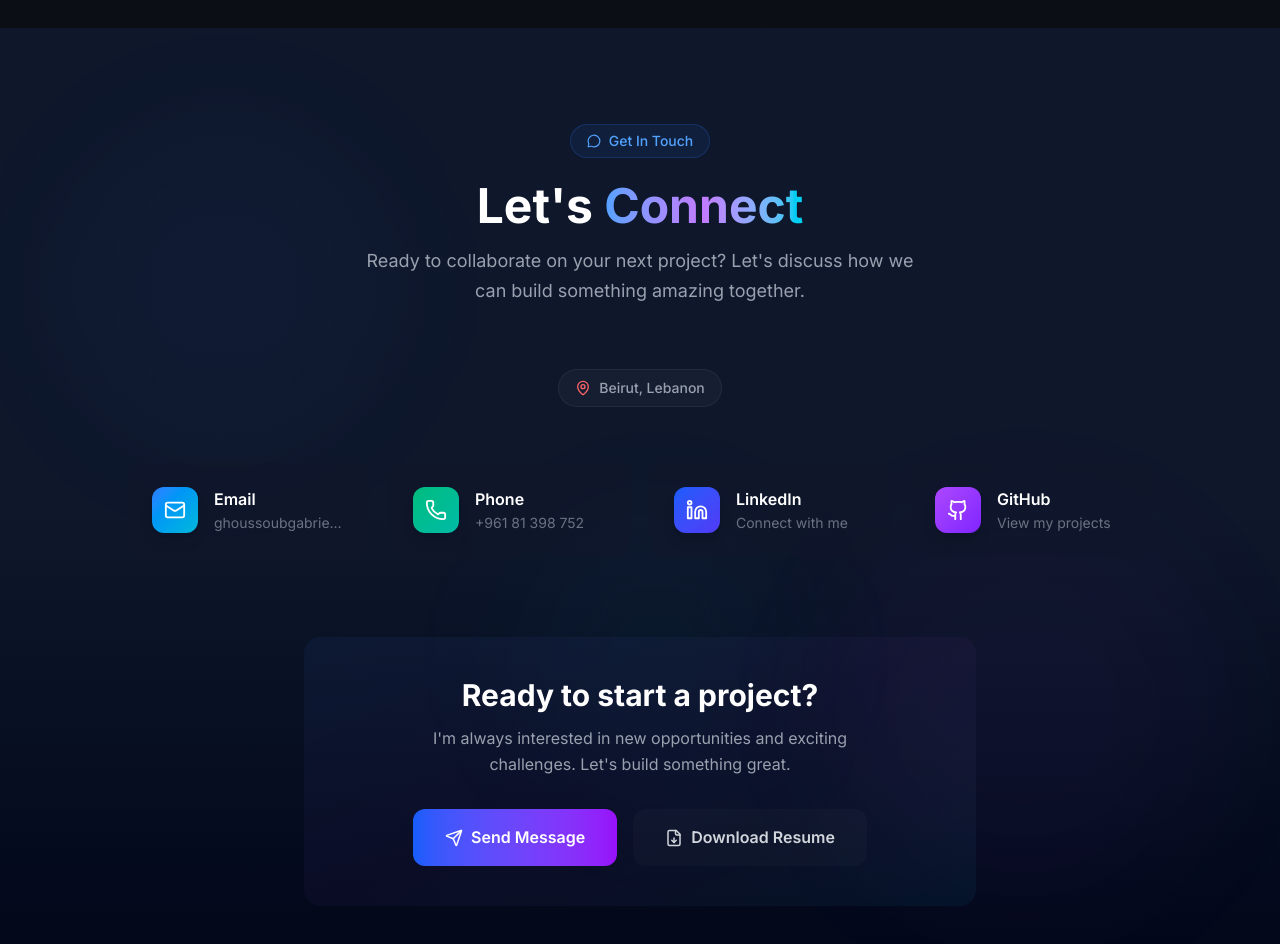
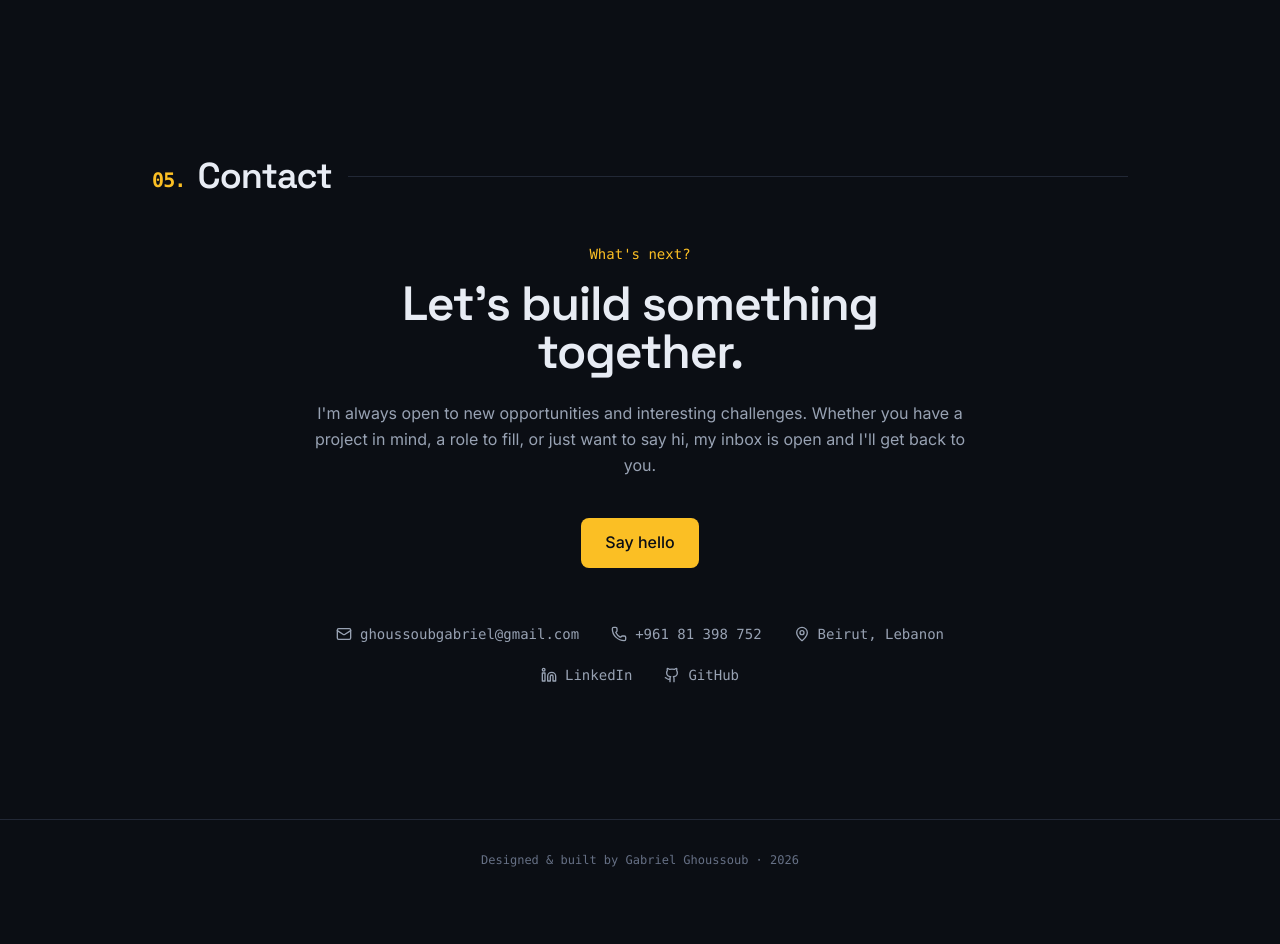
Before and after one commit to GabrielGhsoub/gabriel-portfolio, a React (Vite) app: page / in a window 1280 px wide. Shown: the part 5460-6404 px from the top of the page. After the commit the page ends 6360 px from the top, so only its background shows below. Built offline with nearby package versions, Linux system fonts and the light colour scheme.

Commit message:
feat: revamp contact into focused cta and move footer to page level

```diff
--- a/src/components/portfolio/Contact.tsx
+++ b/src/components/portfolio/Contact.tsx
@@ -1,332 +1,164 @@
-import { useRef, useState } from 'react';
-import { motion, useMotionValue, useSpring, useTransform } from 'framer-motion';
-import { useInView } from 'react-intersection-observer';
-import {
-  Mail,
-  Phone,
-  MapPin,
-  Linkedin,
-  Github,
-  Send,
-  MessageCircle,
-  FileDown,
-  ExternalLink,
-} from 'lucide-react';
+import { motion } from 'framer-motion';
+import { Mail, Phone, MapPin, Linkedin, Github } from 'lucide-react';
 import { personalInfo } from '../../data/portfolio';
+
+const ease = [0.21, 0.47, 0.32, 0.98] as [number, number, number, number];
+
+const containerVariants = {
+  hidden: {},
+  visible: {
+    transition: {
+      staggerChildren: 0.08,
+    },
+  },
+};
+
+const itemVariants = {
+  hidden: { opacity: 0, y: 24 },
+  visible: {
+    opacity: 1,
+    y: 0,
+    transition: { duration: 0.6, ease },
+  },
+};
 
 const contactMethods = [
   {
     icon: Mail,
-    label: 'Email',
-    value: personalInfo.email,
+    label: personalInfo.email,
     href: `mailto:${personalInfo.email}`,
-    color: 'from-blue-500 to-cyan-500',
-    hoverGlow: 'rgba(59, 130, 246, 0.15)',
+    ariaLabel: `Email ${personalInfo.name} at ${personalInfo.email}`,
+    external: false,
   },
   {
     icon: Phone,
-    label: 'Phone',
-    value: personalInfo.phone,
-    href: `tel:${personalInfo.phone}`,
-    color: 'from-emerald-500 to-teal-500',
-    hoverGlow: 'rgba(16, 185, 129, 0.15)',
+    label: personalInfo.phone,
+    href: `tel:${personalInfo.phone.replace(/\s/g, '')}`,
+    ariaLabel: `Call ${personalInfo.name} at ${personalInfo.phone}`,
+    external: false,
+  },
+  {
+    icon: MapPin,
+    label: personalInfo.location,
+    href: null,
+    ariaLabel: null,
+    external: false,
   },
   {
     icon: Linkedin,
     label: 'LinkedIn',
-    value: 'Connect with me',
     href: `https://${personalInfo.linkedin}`,
-    color: 'from-blue-600 to-indigo-600',
-    hoverGlow: 'rgba(79, 70, 229, 0.15)',
+    ariaLabel: `${personalInfo.name} on LinkedIn`,
+    external: true,
   },
   {
     icon: Github,
     label: 'GitHub',
-    value: 'View my projects',
     href: `https://${personalInfo.github}`,
-    color: 'from-purple-500 to-violet-600',
-    hoverGlow: 'rgba(139, 92, 246, 0.15)',
+    ariaLabel: `${personalInfo.name} on GitHub`,
+    external: true,
   },
 ];
 
-interface ContactCardProps {
-  method: (typeof contactMethods)[0];
-  index: number;
-}
+export const Contact = () => {
+  return (
+    <div>
+      <div className="py-24 md:py-32">
+        <div className="container max-w-5xl mx-auto px-6">
+          <motion.div
+            initial={{ opacity: 0, y: 24 }}
+            whileInView={{ opacity: 1, y: 0 }}
+            viewport={{ once: true, margin: '-80px' }}
+            transition={{ duration: 0.6, ease }}
+            className="mb-12 flex items-center gap-4"
+          >
+            <h2 className="font-display text-3xl md:text-4xl font-semibold tracking-tight text-ink">
+              <span className="font-mono text-lg md:text-xl text-accent mr-3 align-middle">
+                05.
+              </span>
+              Contact
+            </h2>
+            <div aria-hidden="true" className="h-px flex-1 bg-line" />
+          </motion.div>
 
-const ContactCard = ({ method, index }: ContactCardProps) => {
-  const cardRef = useRef<HTMLAnchorElement>(null);
-  const [isHovered, setIsHovered] = useState(false);
-  const [ref, inView] = useInView({
-    triggerOnce: true,
-    threshold: 0.1,
-  });
+          <motion.div
+            variants={containerVariants}
+            initial="hidden"
+            whileInView="visible"
+            viewport={{ once: true, margin: '-80px' }}
+            className="max-w-2xl mx-auto text-center"
+          >
+            <motion.p
+              variants={itemVariants}
+              className="font-mono text-sm text-accent"
+            >
+              What's next?
+            </motion.p>
 
-  // Tilt effect values
-  const mouseX = useMotionValue(0);
-  const mouseY = useMotionValue(0);
+            <motion.h3
+              variants={itemVariants}
+              className="mt-4 font-display text-4xl md:text-5xl font-semibold tracking-tight text-ink"
+            >
+              Let's build something together.
+            </motion.h3>
 
-  const rotateX = useSpring(useTransform(mouseY, [-0.5, 0.5], [8, -8]), {
-    stiffness: 300,
-    damping: 30,
-  });
-  const rotateY = useSpring(useTransform(mouseX, [-0.5, 0.5], [-8, 8]), {
-    stiffness: 300,
-    damping: 30,
-  });
+            <motion.p
+              variants={itemVariants}
+              className="mt-6 text-ink-secondary leading-relaxed"
+            >
+              I'm always open to new opportunities and interesting challenges.
+              Whether you have a project in mind, a role to fill, or just want
+              to say hi, my inbox is open and I'll get back to you.
+            </motion.p>
 
-  const handleMouseMove = (e: React.MouseEvent<HTMLAnchorElement>) => {
-    if (!cardRef.current) return;
-    const rect = cardRef.current.getBoundingClientRect();
-    const x = (e.clientX - rect.left) / rect.width - 0.5;
-    const y = (e.clientY - rect.top) / rect.height - 0.5;
-    mouseX.set(x);
-    mouseY.set(y);
-  };
+            <motion.div variants={itemVariants} className="mt-10">
+              <a
+                href={`mailto:${personalInfo.email}`}
+                className="inline-block bg-accent text-background font-medium rounded-lg px-6 py-3 hover:bg-accent-bright transition-colors"
+              >
+                Say hello
+              </a>
+            </motion.div>
 
-  const handleMouseLeave = () => {
-    mouseX.set(0);
-    mouseY.set(0);
-    setIsHovered(false);
-  };
+            <motion.ul
+              variants={itemVariants}
+              className="mt-14 flex flex-wrap items-center justify-center gap-x-8 gap-y-4"
+            >
+              {contactMethods.map((method) => {
+                const Icon = method.icon;
+                const content = (
+                  <>
+                    <Icon size={16} aria-hidden="true" className="shrink-0" />
+                    <span>{method.label}</span>
+                  </>
+                );
 
-  const cardVariants = {
-    hidden: {
-      opacity: 0,
-      y: 50,
-      scale: 0.9,
-    },
-    visible: {
-      opacity: 1,
-      y: 0,
-      scale: 1,
-      transition: {
-        duration: 0.5,
-        delay: index * 0.12,
-        type: 'spring' as const,
-        stiffness: 100,
-        damping: 15,
-      },
-    },
-  };
-
-  const IconComponent = method.icon;
-
-  return (
-    <motion.a
-      ref={(node) => {
-        ref(node);
-        (cardRef as React.MutableRefObject<HTMLAnchorElement | null>).current =
-          node;
-      }}
-      href={method.href}
-      target={method.href.startsWith('http') ? '_blank' : undefined}
-      rel={method.href.startsWith('http') ? 'noopener noreferrer' : undefined}
-      variants={cardVariants}
-      initial="hidden"
-      animate={inView ? 'visible' : 'hidden'}
-      className="relative rounded-xl p-6 cursor-pointer group block card-gradient-border card-hover-glow overflow-hidden"
-      style={{
-        transformStyle: 'preserve-3d',
-        perspective: 1000,
-        rotateX: isHovered ? rotateX : 0,
-        rotateY: isHovered ? rotateY : 0,
-        background: 'rgba(15, 23, 42, 0.6)',
-      }}
-      onMouseMove={handleMouseMove}
-      onMouseEnter={() => setIsHovered(true)}
-      onMouseLeave={handleMouseLeave}
-      whileHover={{
-        y: -8,
-        boxShadow: `0 25px 50px ${method.hoverGlow}`,
-      }}
-      whileTap={{ scale: 0.97 }}
-    >
-      {/* Subtle shine effect on hover */}
-      <motion.div
-        className="absolute inset-0 rounded-xl opacity-0 group-hover:opacity-100 transition-opacity duration-500 pointer-events-none"
-        style={{
-          background:
-            'radial-gradient(circle at 50% 0%, rgba(255,255,255,0.05) 0%, transparent 60%)',
-        }}
-      />
-
-      <div className="relative z-10 flex items-center gap-4">
-        <motion.div
-          className={`p-3 rounded-xl bg-gradient-to-br ${method.color} shadow-lg`}
-          whileHover={{ scale: 1.1, rotate: 5 }}
-          transition={{ type: 'spring', stiffness: 300, damping: 15 }}
-        >
-          <IconComponent size={22} className="text-white" />
-        </motion.div>
-        <div className="flex-1 min-w-0">
-          <h3 className="text-base font-semibold text-white mb-0.5 group-hover:text-blue-300 transition-colors flex items-center gap-2">
-            {method.label}
-            {method.href.startsWith('http') && (
-              <ExternalLink
-                size={12}
-                className="opacity-0 group-hover:opacity-60 transition-opacity"
-              />
-            )}
-          </h3>
-          <p className="text-gray-500 text-sm group-hover:text-gray-400 transition-colors truncate">
-            {method.value}
-          </p>
+                return (
+                  <li key={method.label}>
+                    {method.href ? (
+                      <a
+                        href={method.href}
+                        aria-label={method.ariaLabel ?? undefined}
+                        target={method.external ? '_blank' : undefined}
+                        rel={
+                          method.external ? 'noopener noreferrer' : undefined
+                        }
+                        className="inline-flex items-center gap-2 font-mono text-sm text-ink-secondary hover:text-accent transition-colors"
+                      >
+                        {content}
+                      </a>
+                    ) : (
+                      <span className="inline-flex items-center gap-2 font-mono text-sm text-ink-secondary">
+                        {content}
+                      </span>
+                    )}
+                  </li>
+                );
+              })}
+            </motion.ul>
+          </motion.div>
         </div>
       </div>
-    </motion.a>
+    </div>
   );
 };
-
-export const Contact = () => {
-  const [titleRef, titleInView] = useInView({
-    triggerOnce: true,
-    threshold: 0.1,
-  });
-
-  const [ctaRef, ctaInView] = useInView({
-    triggerOnce: true,
-    threshold: 0.1,
-  });
-
-  return (
-    <section className="py-24 bg-gradient-to-b from-slate-900 via-slate-900 to-slate-950 relative overflow-hidden">
-      {/* Background Decorations */}
-      <div className="absolute inset-0 pointer-events-none">
-        <div className="absolute top-[10%] left-[5%] w-80 h-80 bg-blue-500/[0.04] rounded-full blur-3xl animate-orb-1" />
-        <div className="absolute bottom-[10%] right-[5%] w-96 h-96 bg-purple-500/[0.04] rounded-full blur-3xl animate-orb-2" />
-        <div className="absolute top-[50%] left-[40%] w-72 h-72 bg-cyan-500/[0.03] rounded-full blur-3xl animate-orb-3" />
-      </div>
-
-      {/* Mesh gradient overlay */}
-      <div className="absolute inset-0 bg-mesh-gradient pointer-events-none" />
-
-      <div className="container mx-auto px-4 relative z-10">
-        {/* Section Header */}
-        <motion.div
-          ref={titleRef}
-          initial={{ opacity: 0, y: -30 }}
-          animate={titleInView ? { opacity: 1, y: 0 } : { opacity: 0, y: -30 }}
-          transition={{ duration: 0.6, ease: [0.25, 0.46, 0.45, 0.94] }}
-          className="text-center mb-16"
-        >
-          <motion.div
-            className="inline-flex items-center gap-2 px-4 py-1.5 rounded-full bg-blue-500/[0.08] border border-blue-500/20 mb-6"
-            initial={{ opacity: 0, scale: 0.8 }}
-            animate={
-              titleInView
-                ? { opacity: 1, scale: 1 }
-                : { opacity: 0, scale: 0.8 }
-            }
-            transition={{ duration: 0.5, delay: 0.1 }}
-          >
-            <MessageCircle size={14} className="text-blue-400" />
-            <span className="text-blue-400 text-sm font-medium">
-              Get In Touch
-            </span>
-          </motion.div>
-
-          <h2 className="text-4xl md:text-5xl font-bold text-white mb-4">
-            Let's{' '}
-            <span className="bg-gradient-to-r from-blue-400 via-purple-400 to-cyan-400 bg-clip-text text-transparent">
-              Connect
-            </span>
-          </h2>
-          <p className="text-gray-400 text-lg max-w-xl mx-auto leading-relaxed">
-            Ready to collaborate on your next project? Let's discuss how we can
-            build something amazing together.
-          </p>
-        </motion.div>
-
-        {/* Location Badge */}
-        <motion.div
-          initial={{ opacity: 0, scale: 0.8 }}
-          animate={
-            titleInView ? { opacity: 1, scale: 1 } : { opacity: 0, scale: 0.8 }
-          }
-          transition={{ duration: 0.5, delay: 0.25 }}
-          className="flex items-center justify-center gap-2 mb-14"
-        >
-          <div className="flex items-center gap-2 px-4 py-2 rounded-full bg-white/[0.03] border border-white/[0.06]">
-            <MapPin className="text-red-400" size={16} />
-            <span className="text-gray-400 text-sm font-medium">
-              {personalInfo.location}
-            </span>
-          </div>
-        </motion.div>
-
-        {/* Contact Methods Grid */}
-        <div className="grid grid-cols-1 md:grid-cols-2 lg:grid-cols-4 gap-5 max-w-5xl mx-auto mb-20">
-          {contactMethods.map((method, index) => (
-            <ContactCard key={method.label} method={method} index={index} />
-          ))}
-        </div>
-
-        {/* Call to Action */}
-        <motion.div
-          ref={ctaRef}
-          initial={{ opacity: 0, y: 30 }}
-          animate={ctaInView ? { opacity: 1, y: 0 } : { opacity: 0, y: 30 }}
-          transition={{ duration: 0.7, delay: 0.2 }}
-          className="text-center"
-        >
-          <motion.div
-            className="relative max-w-2xl mx-auto p-10 rounded-2xl overflow-hidden"
-            whileHover={{
-              boxShadow: '0 30px 60px rgba(59, 130, 246, 0.1)',
-            }}
-            transition={{ type: 'spring', stiffness: 200 }}
-          >
-            {/* CTA card background with gradient border */}
-            <div className="absolute inset-0 rounded-2xl bg-gradient-to-br from-blue-500/[0.06] via-purple-500/[0.04] to-cyan-500/[0.06]" />
-            <div className="absolute inset-0 rounded-2xl card-gradient-border" />
-
-            {/* Content */}
-            <div className="relative z-10">
-              <h3 className="text-2xl md:text-3xl font-bold text-white mb-3">
-                Ready to start a project?
-              </h3>
-              <p className="text-gray-400 mb-8 max-w-md mx-auto leading-relaxed">
-                I'm always interested in new opportunities and exciting
-                challenges. Let's build something great.
-              </p>
-
-              <div className="flex flex-col sm:flex-row items-center justify-center gap-4">
-                {/* Send Message - Primary */}
-                <motion.a
-                  href={`mailto:${personalInfo.email}?subject=Project Collaboration`}
-                  className="relative inline-flex items-center gap-2 px-8 py-4 rounded-xl font-semibold text-white overflow-hidden group"
-                  whileHover={{ scale: 1.03, y: -2 }}
-                  whileTap={{ scale: 0.97 }}
-                >
-                  <div className="absolute inset-0 bg-gradient-to-r from-blue-600 via-purple-600 to-blue-600 bg-[length:200%_100%] animate-gradient" />
-                  <div className="absolute inset-0 opacity-0 group-hover:opacity-100 transition-opacity duration-500 bg-gradient-to-r from-blue-500 via-purple-500 to-cyan-500 bg-[length:200%_100%] animate-gradient" />
-                  <span className="relative z-10 flex items-center gap-2">
-                    <Send size={18} />
-                    Send Message
-                  </span>
-                </motion.a>
-
-                {/* Download Resume - Secondary */}
-                <motion.a
-                  href="/resume.pdf"
-                  target="_blank"
-                  rel="noopener noreferrer"
-                  className="relative inline-flex items-center gap-2 px-8 py-4 rounded-xl font-semibold text-gray-300 hover:text-white overflow-hidden group gradient-border"
-                  whileHover={{ scale: 1.03, y: -2 }}
-                  whileTap={{ scale: 0.97 }}
-                >
-                  <div className="absolute inset-0 bg-white/[0.02] group-hover:bg-white/[0.05] transition-all duration-300 rounded-xl" />
-                  <span className="relative z-10 flex items-center gap-2">
-                    <FileDown size={18} />
-                    Download Resume
-                  </span>
-                </motion.a>
-              </div>
-            </div>
-          </motion.div>
-        </motion.div>
-      </div>
-    </section>
-  );
-};
--- a/src/pages/Portfolio.tsx
+++ b/src/pages/Portfolio.tsx
@@ -7,6 +7,7 @@ import {
   Experience,
   Contact,
 } from '../components/portfolio';
+import { personalInfo } from '../data/portfolio';
 
 export const Portfolio = () => {
   return (
@@ -38,6 +39,12 @@ export const Portfolio = () => {
           <Contact />
         </section>
       </main>
+
+      <footer className="border-t border-line py-8">
+        <div className="container max-w-5xl mx-auto px-6 text-center font-mono text-xs text-ink-muted">
+          Designed &amp; built by {personalInfo.name} &middot; 2026
+        </div>
+      </footer>
     </div>
   );
 };
```
